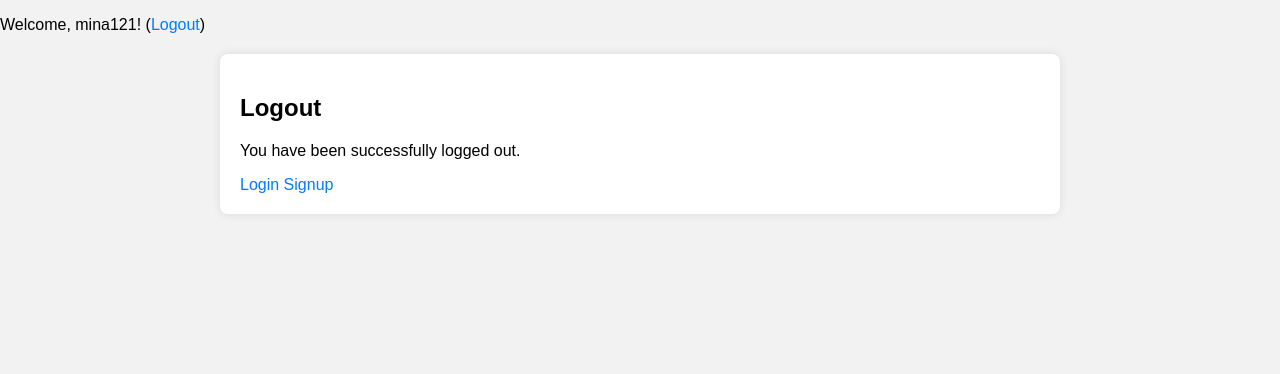
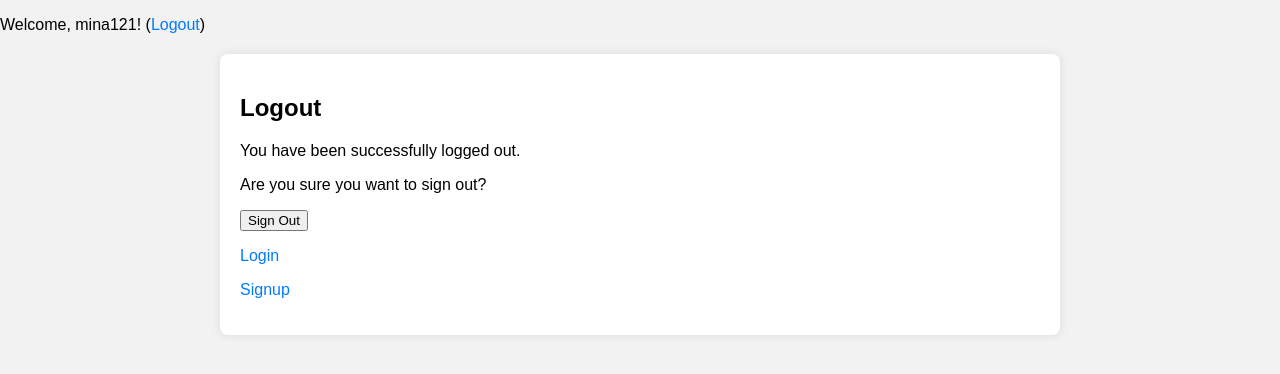
Before and after one commit to menahil1901/MicroservicesDashboard, a Django app: page /accounts/logout/ in a window 1280 px wide. Shown: the top 374 px of the page. Run offline with Django 5.2, Linux system fonts and the light colour scheme; a user stored in the database is signed in; data comes from the database, SQL or seed files in the repository; both versions use the stored data as it was after the commit; some libraries are stand-ins or nearby versions.

Commit message:
latest version of the app

```diff
--- a/dashboard/templates/account/logout.html
+++ b/dashboard/templates/account/logout.html
@@ -1,12 +1,17 @@
 <!-- templates/account/logout.html -->
 
-{% extends '../base.html' %}
+{% extends 'base.html' %}  {# Make sure to extend the correct base template #}
 
 {% block title %}Logout{% endblock %}
 
 {% block content %}
   <h2>Logout</h2>
   <p>You have been successfully logged out.</p>
-    <a href="{% url 'account_login' %}">Login</a>
-    <a href="{% url 'account_signup' %}">Signup</a>
+  <p>Are you sure you want to sign out?</p>
+  <form method="post" action="{% url 'logout' %}">
+    {% csrf_token %}
+    <button type="submit">Sign Out</button>
+  </form>
+  <p><a href="{% url 'account_login' %}">Login</a></p>
+  <p><a href="{% url 'account_signup' %}">Signup</a></p>
 {% endblock %}
```
Also changed, not shown: db.sqlite3.
